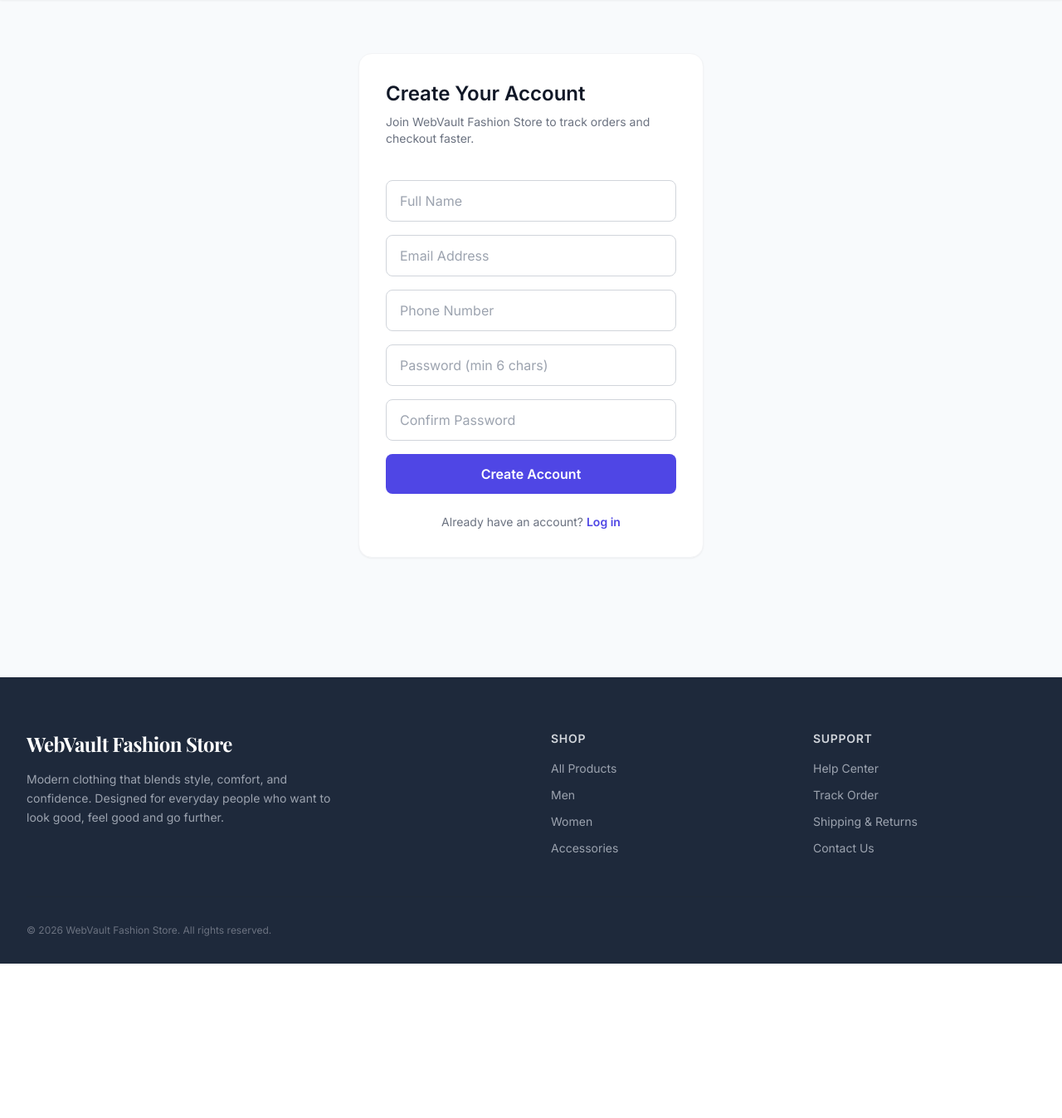
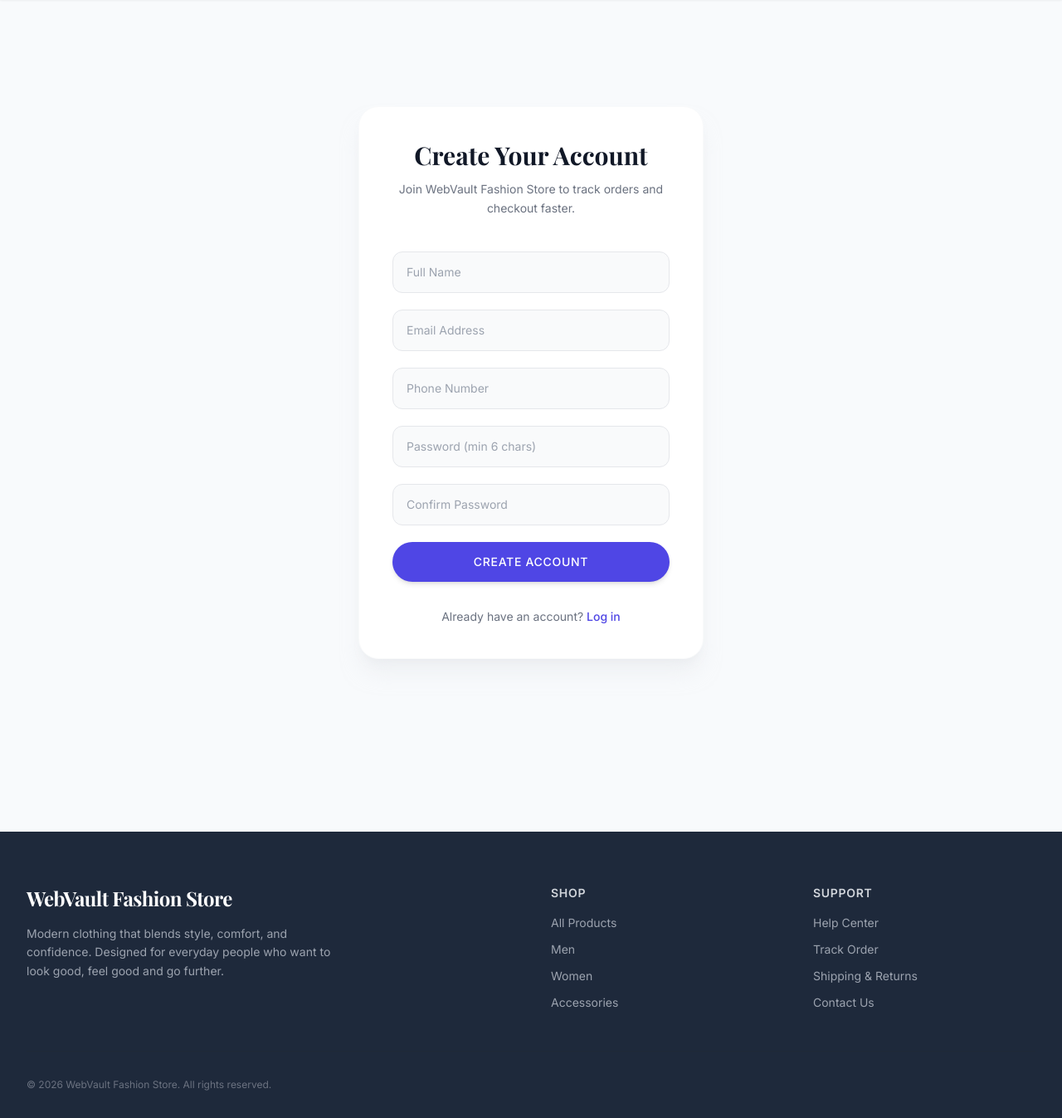
Before and after one commit to Rayflex189/webvault-fashion-commerce, a Django app: page /account/register/ in a window 1280 px wide. Shown: the part 80-1427 px from the top of the page at 83% size. Before the commit the page ends 1241 px from the top, so only its background shows below. Run offline with Django 5.2, Linux system fonts and the light colour scheme; data comes from the database, SQL or seed files in the repository; some libraries are stand-ins or nearby versions.

Commit message:
Update register.html
Save

```diff
--- a/templates/accounts/register.html
+++ b/templates/accounts/register.html
@@ -2,22 +2,63 @@
 {% block title %}Create Account{% endblock %}
 
 {% block content %}
-<div class="max-w-md mx-auto px-4 py-16">
-    <div class="bg-white rounded-2xl shadow-sm border border-gray-100 p-8">
-        <h1 class="text-2xl font-bold mb-2">Create Your Account</h1>
-        <p class="text-sm text-gray-500 mb-6">Join {{ store.store_name }} to track orders and checkout faster.</p>
+<div class="max-w-md mx-auto px-4 py-24 md:py-32">
+    <!-- Elegant Card Container -->
+    <div class="bg-white rounded-3xl shadow-xl shadow-gray-200/50 border border-gray-50 p-8 md:p-10">
 
-        <form method="POST" class="space-y-4">
+        <!-- Header -->
+        <div class="text-center mb-10">
+            <h1 class="font-serif text-3xl font-bold text-gray-900 mb-3">Create Your Account</h1>
+            <p class="text-sm text-gray-500 font-light leading-relaxed">Join {{ store.store_name }} to track orders and checkout faster.</p>
+        </div>
+
+        <!-- Form -->
+        <form method="POST" class="space-y-5">
             {% csrf_token %}
-            <input type="text" name="full_name" placeholder="Full Name" value="{{ form_data.full_name|default:'' }}" required class="w-full border border-gray-300 rounded-lg px-4 py-3 focus:outline-none focus:border-[var(--primary-color)]">
-            <input type="email" name="email" placeholder="Email Address" value="{{ form_data.email|default:'' }}" required class="w-full border border-gray-300 rounded-lg px-4 py-3 focus:outline-none focus:border-[var(--primary-color)]">
-            <input type="text" name="phone" placeholder="Phone Number" value="{{ form_data.phone|default:'' }}" class="w-full border border-gray-300 rounded-lg px-4 py-3 focus:outline-none focus:border-[var(--primary-color)]">
-            <input type="password" name="password" placeholder="Password (min 6 chars)" required minlength="6" class="w-full border border-gray-300 rounded-lg px-4 py-3 focus:outline-none focus:border-[var(--primary-color)]">
-            <input type="password" name="password2" placeholder="Confirm Password" required class="w-full border border-gray-300 rounded-lg px-4 py-3 focus:outline-none focus:border-[var(--primary-color)]">
-            <button type="submit" class="w-full bg-[var(--primary-color)] text-white py-3 rounded-lg font-bold hover:opacity-90 transition">Create Account</button>
+
+            <!-- Full Name -->
+            <div>
+                <input type="text" name="full_name" placeholder="Full Name" value="{{ form_data.full_name|default:'' }}" required
+                       class="w-full bg-gray-50 border border-gray-200 rounded-xl px-4 py-3.5 text-sm text-gray-900 placeholder-gray-400 focus:outline-none focus:ring-2 focus:ring-[var(--primary-color)]/20 focus:border-[var(--primary-color)] transition duration-200">
+            </div>
+
+            <!-- Email Address -->
+            <div>
+                <input type="email" name="email" placeholder="Email Address" value="{{ form_data.email|default:'' }}" required
+                       class="w-full bg-gray-50 border border-gray-200 rounded-xl px-4 py-3.5 text-sm text-gray-900 placeholder-gray-400 focus:outline-none focus:ring-2 focus:ring-[var(--primary-color)]/20 focus:border-[var(--primary-color)] transition duration-200">
+            </div>
+
+            <!-- Phone Number -->
+            <div>
+                <input type="text" name="phone" placeholder="Phone Number" value="{{ form_data.phone|default:'' }}"
+                       class="w-full bg-gray-50 border border-gray-200 rounded-xl px-4 py-3.5 text-sm text-gray-900 placeholder-gray-400 focus:outline-none focus:ring-2 focus:ring-[var(--primary-color)]/20 focus:border-[var(--primary-color)] transition duration-200">
+            </div>
+
+            <!-- Password -->
+            <div>
+                <input type="password" name="password" placeholder="Password (min 6 chars)" required minlength="6"
+                       class="w-full bg-gray-50 border border-gray-200 rounded-xl px-4 py-3.5 text-sm text-gray-900 placeholder-gray-400 focus:outline-none focus:ring-2 focus:ring-[var(--primary-color)]/20 focus:border-[var(--primary-color)] transition duration-200">
+            </div>
+
+            <!-- Confirm Password -->
+            <div>
+                <input type="password" name="password2" placeholder="Confirm Password" required
+                       class="w-full bg-gray-50 border border-gray-200 rounded-xl px-4 py-3.5 text-sm text-gray-900 placeholder-gray-400 focus:outline-none focus:ring-2 focus:ring-[var(--primary-color)]/20 focus:border-[var(--primary-color)] transition duration-200">
+            </div>
+
+            <!-- Submit Button -->
+            <button type="submit"
+                    class="w-full bg-[var(--primary-color)] text-white py-3.5 rounded-full font-medium text-sm tracking-wider uppercase hover:opacity-90 transition duration-300 shadow-md shadow-[var(--primary-color)]/20 mt-2">
+                Create Account
+            </button>
         </form>
 
-        <p class="text-sm text-center mt-6 text-gray-500">Already have an account? <a href="{% url 'accounts:login' %}" class="text-[var(--primary-color)] font-semibold">Log in</a></p>
+        <!-- Footer Link -->
+        <p class="text-sm text-center mt-8 text-gray-500 font-light">
+            Already have an account?
+            <a href="{% url 'accounts:login' %}" class="text-[var(--primary-color)] font-medium hover:underline transition duration-200">Log in</a>
+        </p>
+
     </div>
 </div>
 {% endblock %}
```
